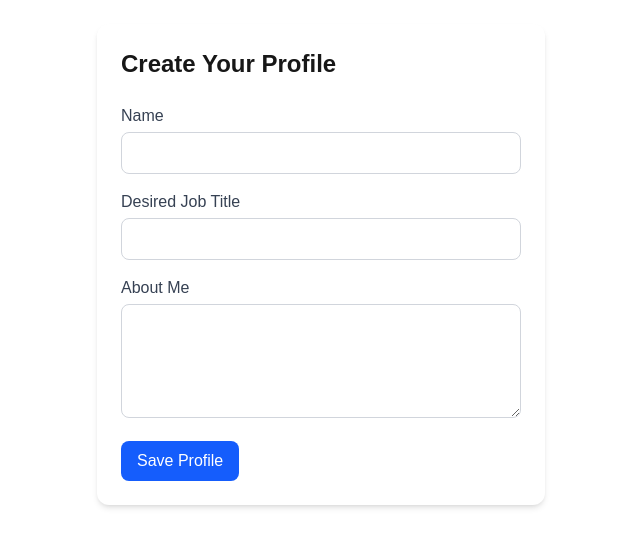
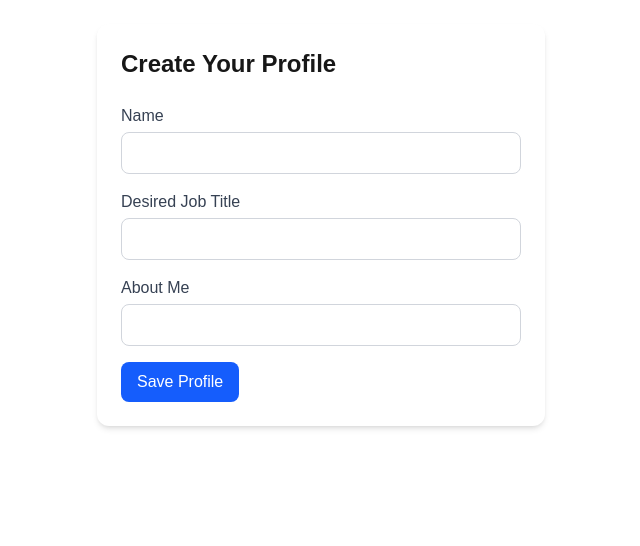
Before and after one commit to Alozi/react-test-task, a Next.js app: page /create-profile in a window 1280 px wide. Shown: the top 546 px of the page, without its empty margins (319-959 px from the left). Built offline with nearby package versions, Linux system fonts and the light colour scheme.

Commit message:
Add Formik and Yup, change create profile form into Formik

```diff
--- a/app/create-profile/page.tsx
+++ b/app/create-profile/page.tsx
@@ -1,85 +1,100 @@
 "use client";
 
-import { useState, useEffect } from "react";
+import { useState } from "react";
 import type { Profile } from "../types/profile";
 
-export default function CreateProfilePage() {
-  const [profile, setProfile] = useState<Profile>({
-    name: "",
-    desiredJobTitle: "",
-    aboutMe: "",
+import React from "react";
+import { Formik, Form, Field } from "formik";
+import * as Yup from "yup";
+
+const validationSchema = Yup.object().shape({
+  name: Yup.string()
+    .min(2, "Too Short!")
+    .max(50, "Too Long!")
+    .required("Required"),
+  desiredJobTitle: Yup.string()
+    .min(2, "Too Short!")
+    .max(50, "Too Long!")
+    .required("Required"),
+  aboutMe: Yup.string()
+    .min(2, "Too Short!")
+    .max(50, "Too Long!")
+    .required("Required"),
 });
 
+export default function CreateProfilePage() {
   const [saved, setSaved] = useState(false);
 
-  useEffect(() => {
-    const savedProfile = localStorage.getItem("userProfile");
-    if (savedProfile) {
-      setProfile(JSON.parse(savedProfile));
-    }
-  }, []);
-
-  const handleChange = (
-    e: React.ChangeEvent<HTMLInputElement | HTMLTextAreaElement>
-  ) => {
-    const { name, value } = e.target;
-    setProfile((prev) => ({ ...prev, [name]: value }));
-  };
-
-  const handleSubmit = (e: React.FormEvent) => {
-    e.preventDefault();
-    localStorage.setItem("userProfile", JSON.stringify(profile));
+  const handleSubmit = (values: Profile) => {
+    localStorage.setItem("userProfile", JSON.stringify(values));
     setSaved(true);
   };
 
   return (
     <div className="max-w-md mx-auto p-6 bg-white rounded-xl shadow-md mt-6">
       <h1 className="text-2xl font-semibold mb-6">Create Your Profile</h1>
-
-      <form onSubmit={handleSubmit} className="space-y-4">
-        <div>
-          <label className="block text-gray-700 mb-1">Name</label>
-          <input
+      <Formik
+        initialValues={{
+          name: "",
+          desiredJobTitle: "",
+          aboutMe: "",
+        }}
+        validationSchema={validationSchema}
+        onSubmit={(values) => {
+          console.log(values);
+          handleSubmit(values);
+        }}
+      >
+        {({ errors, touched }) => (
+          <Form className="space-y-4">
+            <label className="block text-gray-700 mb-1" htmlFor="name">
+              Name
+            </label>
+            <Field
+              id="name"
               type="text"
               name="name"
-            value={profile.name}
-            onChange={handleChange}
               className="w-full border border-gray-300 rounded-lg p-2"
-            required
             />
-        </div>
-
-        <div>
-          <label className="block text-gray-700 mb-1">Desired Job Title</label>
-          <input
+            {errors.name && touched.name ? (
+              <div className="text-red-500 text-sm mt-1">{errors.name}</div>
+            ) : null}
+            <label className="block text-gray-700 mb-1" htmlFor="jobTitle">
+              Desired Job Title
+            </label>
+            <Field
+              id="jobTitle"
               type="text"
               name="desiredJobTitle"
-            value={profile.desiredJobTitle}
-            onChange={handleChange}
               className="w-full border border-gray-300 rounded-lg p-2"
-            required
             />
+            {errors.desiredJobTitle && touched.desiredJobTitle ? (
+              <div className="text-red-500 text-sm mt-1">
+                {errors.desiredJobTitle}
               </div>
-
-        <div>
-          <label className="block text-gray-700 mb-1">About Me</label>
-          <textarea
+            ) : null}
+            <label className="block text-gray-700 mb-1" htmlFor="aboutMe">
+              About Me
+            </label>
+            <Field
+              id="aboutMe"
+              type="text"
               name="aboutMe"
-            value={profile.aboutMe}
-            onChange={handleChange}
               className="w-full border border-gray-300 rounded-lg p-2"
-            rows={4}
             />
-        </div>
-
+            {errors.aboutMe && touched.aboutMe ? (
+              <div className="text-red-500 text-sm mt-1">{errors.aboutMe}</div>
+            ) : null}
+            {/* <button type="submit">Submit</button> */}
             <button
               type="submit"
               className="bg-blue-600 text-white px-4 py-2 rounded-lg hover:bg-blue-700 transition"
             >
               Save Profile
             </button>
-      </form>
-
+          </Form>
+        )}
+      </Formik>
       {saved && (
         <p className="mt-4 text-green-600">Profile saved successfully!</p>
       )}
--- a/package.json
+++ b/package.json
@@ -9,10 +9,12 @@
     "lint": "eslint"
   },
   "dependencies": {
+    "formik": "^2.4.6",
     "lucide-react": "^0.545.0",
     "next": "15.5.5",
     "react": "19.1.0",
-    "react-dom": "19.1.0"
+    "react-dom": "19.1.0",
+    "yup": "^1.7.1"
   },
   "devDependencies": {
     "@eslint/eslintrc": "^3",
```
Also changed, not shown: 1 other file (tests, documents, lock files or other folders). Lines whose indentation alone changed are shown as unchanged.
